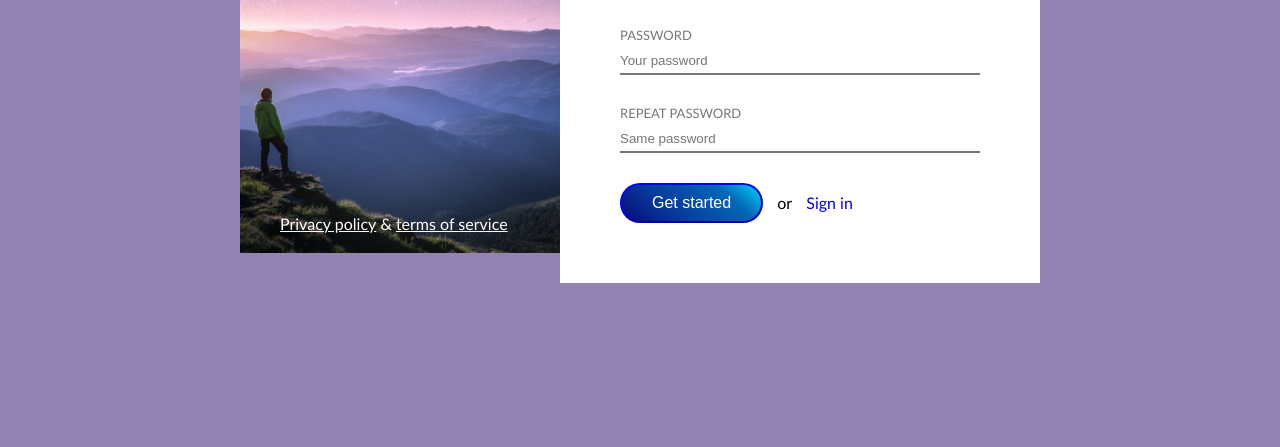
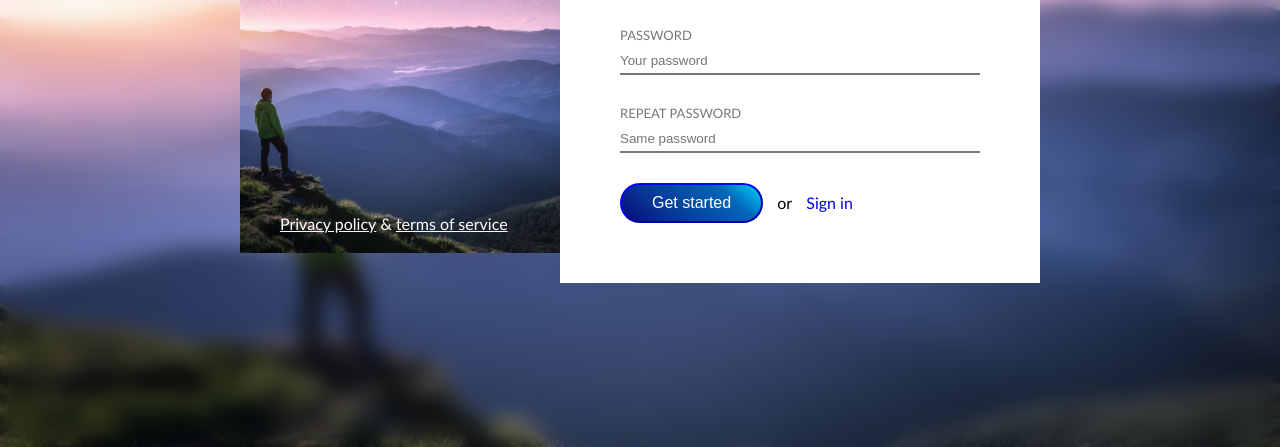
Before and after one commit to Dovile-dote/sign-up-design, a website: page index.html in a window 1280 px wide. Shown: the part 353-800 px from the top of the page. Drawn offline with Linux system fonts and the light colour scheme.

Commit message:
main background

```diff
--- a/css/main.css
+++ b/css/main.css
@@ -1,6 +1,10 @@
 body {
     height: 100vh;
     position: relative;
+    background-image: url(../img/man-on-the-hill.jpeg);
+    background-size: cover;
+    background-position: center;
+    backdrop-filter: blur(10px);
 }
 
 .container {
```
